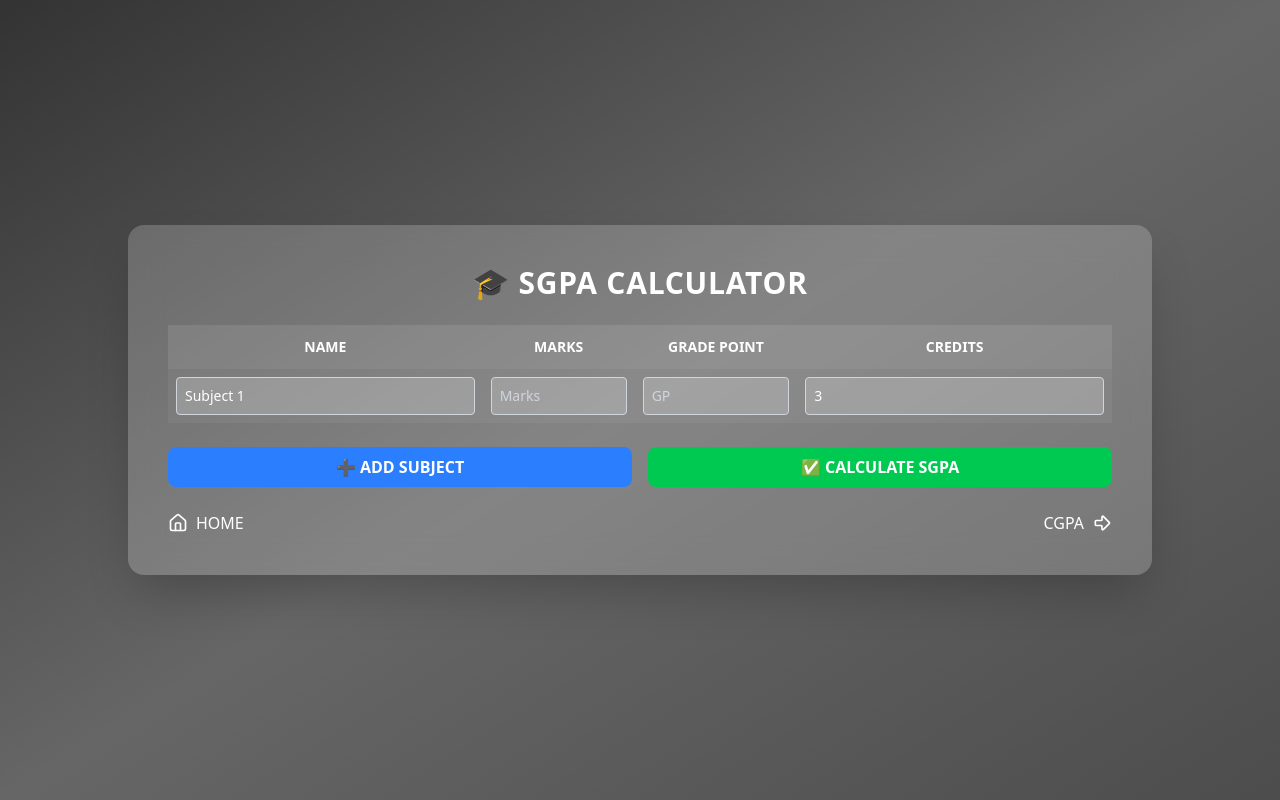
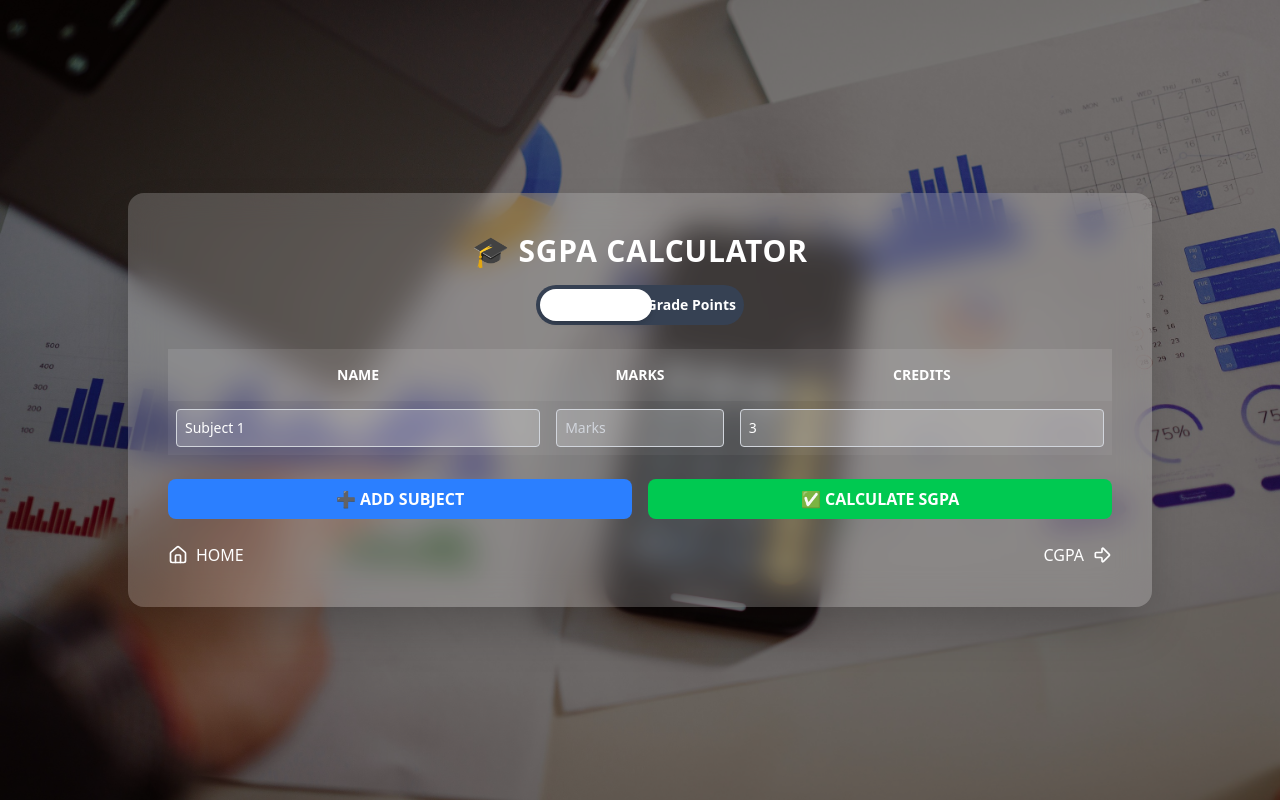
Before and after one commit to jayakumar46/cgpa-calculator, a React (Vite) app: page /sgpa-calculator in a window 1280 px wide. Built offline with nearby package versions, Linux system fonts and the light colour scheme.

Commit message:
Feat:Create a sgpa and cgpa calculator

```diff
--- a/src/pages/SgpaCalculation.jsx
+++ b/src/pages/SgpaCalculation.jsx
@@ -13,21 +13,25 @@ function marksToGradePoint(marks) {
   return 0;
 }
 
-function computeSGPA(subjects) {
+function computeSGPA(subjects, withMarks) {
   let totalWeighted = 0,
     totalCredits = 0;
   for (const s of subjects) {
     const credits = Number(s.credits) || 0;
     if (!credits) continue;
     totalCredits += credits;
-    let gp =
-      s.gradePoint !== "" && s.gradePoint != null ? Number(s.gradePoint) : null;
-    if (gp === null || Number.isNaN(gp)) {
+
+    let gp = 0;
+    if (withMarks) {
       gp =
         s.marks !== "" && s.marks != null
           ? marksToGradePoint(Number(s.marks))
           : 0;
+    } else {
+      gp =
+        s.gradePoint !== "" && s.gradePoint != null ? Number(s.gradePoint) : 0;
     }
+
     totalWeighted += gp * credits;
   }
   if (totalCredits === 0) return 0;
@@ -39,6 +43,7 @@ export default function SGPAForm() {
     { name: "Subject 1", marks: "", gradePoint: "", credits: 3 },
   ]);
   const [sgpa, setSgpa] = useState(null);
+  const [withMarks, setWithMarks] = useState(true);
 
   const addRow = () =>
     setSubjects([
@@ -59,33 +64,62 @@ export default function SGPAForm() {
 
   const calculate = (e) => {
     e.preventDefault();
-    const result = computeSGPA(subjects);
+    const result = computeSGPA(subjects, withMarks);
     setSgpa(result);
   };
 
   return (
     <div
-      // style={{ backgroundImage: `url(${bgImg})` }}
+      style={{ backgroundImage: `url(${bgImg})` }}
       className="flex w-full min-h-screen justify-center items-center bg-cover bg-no-repeat relative"
     >
-      {/* Overlay */}
-      <div className="absolute inset-0 bg-gradient-to-br from-black/80 via-black/60 to-black/70"></div>
+      <div className="absolute inset-0 bg-black/50"></div>
 
-      {/* Card */}
       <div className="relative z-10 bg-white/20 backdrop-blur-lg p-6 sm:p-10 rounded-2xl shadow-2xl w-full max-w-5xl">
         <h2 className="text-center text-xl sm:text-3xl font-extrabold uppercase text-white tracking-wide">
           🎓 SGPA Calculator
         </h2>
 
+        {/* Fancy Toggle Switch */}
+        {/* Fancy Toggle Switch */}
+        <div className="flex justify-center mt-4">
+          <div
+            className="relative inline-flex items-center cursor-pointer w-52 h-10 bg-gray-700 rounded-full p-1"
+            onClick={() => setWithMarks(!withMarks)}
+          >
+            {/* Labels */}
+            <span
+              className={`absolute left-2 text-white font-semibold text-sm transition-colors  ${
+                withMarks ? "text-green-400" : "text-white"
+              }`}
+            >
+              With Marks
+            </span>
+            <span
+              className={`absolute right-2 text-white font-semibold text-sm transition-colors ${
+                !withMarks ? "text-green-400" : "text-white"
+              }`}
+            >
+              With Grade Points
+            </span>
+
+            {/* Sliding Knob */}
+            <span
+              className={`absolute top-1  h-8 bg-white rounded-full shadow-md transition-transform ${
+                withMarks ? "left-1 w-[112px]" : "right-1 w-[120px]"
+              }`}
+            ></span>
+          </div>
+        </div>
+
         <form onSubmit={calculate} className="mt-6">
-          {/* Responsive Table */}
           <div className="overflow-x-auto">
             <table className="w-full text-sm text-white">
               <thead>
                 <tr className="uppercase bg-white/10">
-                  <th className="p-3">Name</th>
-                  <th className="p-3">Marks</th>
-                  <th className="p-3">Grade Point</th>
+                  <th className="p-3 ">Name</th>
+                  {withMarks && <th className="p-4 ">Marks</th>}
+                  {!withMarks && <th className="p-4 ">Grade Point</th>}
                   <th className="p-3">Credits</th>
                 </tr>
               </thead>
@@ -100,6 +134,8 @@ export default function SGPAForm() {
                         placeholder="Subject Name"
                       />
                     </td>
+
+                    {withMarks && (
                       <td className="p-2">
                         <input
                           className="border border-gray-300 bg-white/20 p-2 w-full outline-none rounded text-white placeholder-gray-300 focus:ring-2 focus:ring-green-400 transition"
@@ -111,6 +147,9 @@ export default function SGPAForm() {
                           placeholder="Marks"
                         />
                       </td>
+                    )}
+
+                    {!withMarks && (
                       <td className="p-2">
                         <input
                           className="border border-gray-300 bg-white/20 p-2 w-full outline-none rounded text-white placeholder-gray-300 focus:ring-2 focus:ring-green-400 transition"
@@ -125,6 +164,8 @@ export default function SGPAForm() {
                           placeholder="GP"
                         />
                       </td>
+                    )}
+
                     <td className="p-2">
                       <input
                         className="border border-gray-300 bg-white/20 p-2 w-full outline-none rounded text-white placeholder-gray-300 focus:ring-2 focus:ring-green-400 transition"
@@ -141,7 +182,6 @@ export default function SGPAForm() {
             </table>
           </div>
 
-          {/* Buttons */}
           <div className="flex flex-col sm:flex-row gap-4 mt-6">
             <button
               type="button"
@@ -159,16 +199,14 @@ export default function SGPAForm() {
           </div>
         </form>
 
-        {/* Result */}
         {sgpa !== null && (
           <div className="mt-6 text-center">
-            <div className="bg-green-500/80 text-white font-extrabold text-lg sm:text-2xl py-3 px-5 rounded-lg shadow-lg  animate-bounce">
+            <div className="bg-green-500/80 text-white font-extrabold text-lg sm:text-2xl py-3 px-5 rounded-lg shadow-lg animate-bounce">
               SGPA: {sgpa}
             </div>
           </div>
         )}
 
-        {/* Navigation */}
         <div className="flex flex-col sm:flex-row justify-between items-center mt-6 gap-3 text-white">
           <Link
             to="/"
```
Lines whose indentation alone changed are shown as unchanged.
